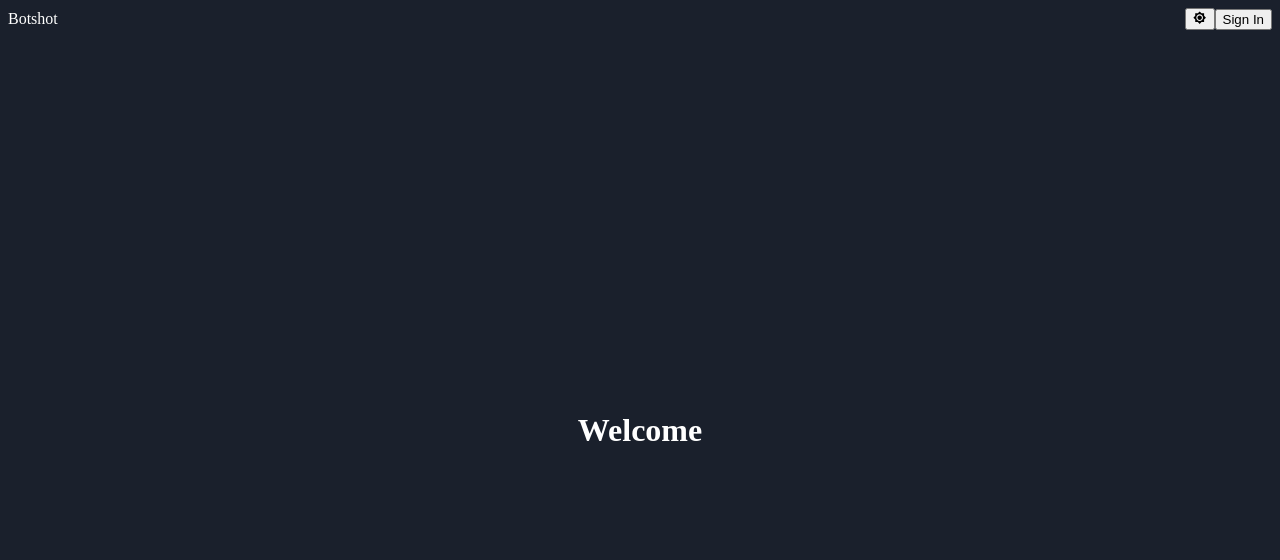
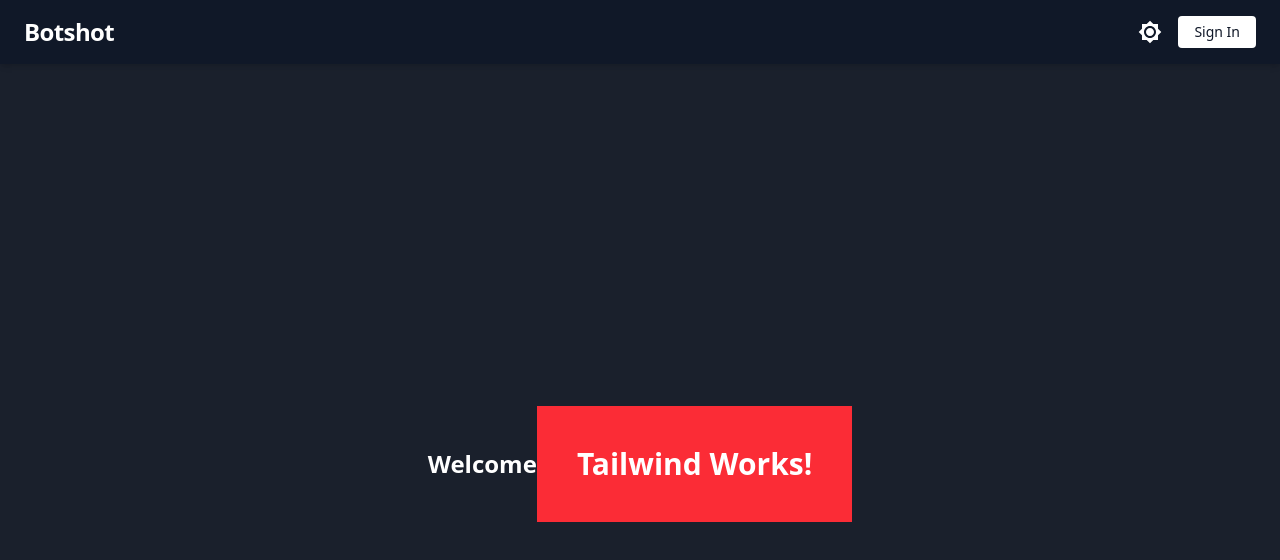
Before and after one commit to seAfnan/botshot, a Next.js app: page / in a window 1280 px wide. Shown: the top 560 px of the page. Built offline with nearby package versions, Linux system fonts and the light colour scheme.

Commit message:
tailwind working

```diff
--- a/app/globals.css
+++ b/app/globals.css
@@ -1,6 +1,34 @@
+@import "tailwindcss";
+
+/* :root {
+  --background: #ffffff;
+  --foreground: #171717;
+}
+
+@theme inline {
+  --color-background: var(--background);
+  --color-foreground: var(--foreground);
+  --font-sans: var(--font-geist-sans);
+  --font-mono: var(--font-geist-mono);
+}
+
+@media (prefers-color-scheme: dark) {
+  :root {
+    --background: #0a0a0a;
+    --foreground: #ededed;
+  }
+}
+
+body {
+  background: var(--background);
+  color: var(--foreground);
+  font-family: Arial, Helvetica, sans-serif;
+}
+
+
 @tailwind base;
 @tailwind components;
-@tailwind utilities;
+@tailwind utilities; */
 
 body.dark {
   /* Dark mode styles */
--- a/app/layout.tsx
+++ b/app/layout.tsx
@@ -33,7 +33,9 @@ export default function RootLayout({
 }>) {
   return (
     <html lang="en">
-      <body className={inter.variable}>
+      <body
+        className={`${inter.variable} ${geistSans.variable} ${geistMono.variable} antialiased`}
+      >
         <DarkModeContext>
           <Header user={null} />
           {children}
--- a/app/page.tsx
+++ b/app/page.tsx
@@ -5,6 +5,9 @@ export default function Home() {
   return (
     <main className="min-h-screen flex items-center justify-center">
       <h1 className="text-2xl font-semibold">Welcome</h1>
+      <div className="p-10 bg-red-500 text-white text-3xl font-bold">
+        Tailwind Works!
+      </div>
     </main>
   );
 }
--- a/package.json
+++ b/package.json
@@ -9,12 +9,7 @@
     "lint": "next lint"
   },
   "dependencies": {
-    "@auth/prisma-adapter": "^2.9.1",
-    "@prisma/client": "^6.9.0",
-    "@tailwindcss/typography": "^0.5.16",
     "next": "15.3.3",
-    "next-auth": "^4.24.11",
-    "prisma": "^6.9.0",
     "react": "^19.0.0",
     "react-dom": "^19.0.0",
     "react-icons": "^5.5.0"
--- a/tailwind.config.ts
+++ /dev/null
@@ -1,20 +0,0 @@
-import type { Config } from "tailwindcss";
-
-const config: Config = {
-  content: [
-    "./pages/**/*.{js,ts,jsx,tsx,mdx}",
-    "./components/**/*.{js,ts,jsx,tsx,mdx}",
-    "./app/**/*.{js,ts,jsx,tsx,mdx}",
-  ],
-  theme: {
-    extend: {
-      backgroundImage: {
-        "gradient-radial": "radial-gradient(var(--tw-gradient-stops))",
-        "gradient-conic":
-          "conic-gradient(from 180deg at 50% 50%, var(--tw-gradient-stops))",
-      },
-    },
-  },
-  plugins: [require("@tailwindcss/typography")],
-};
-export default config;
```
Also changed, not shown: 1 other file (tests, documents, lock files or other folders).
